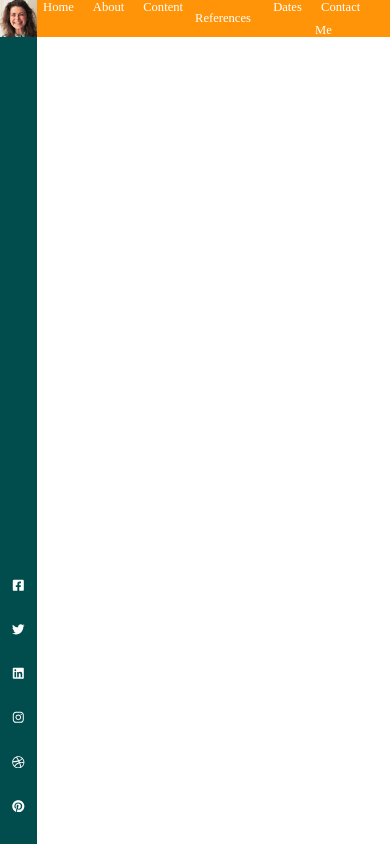
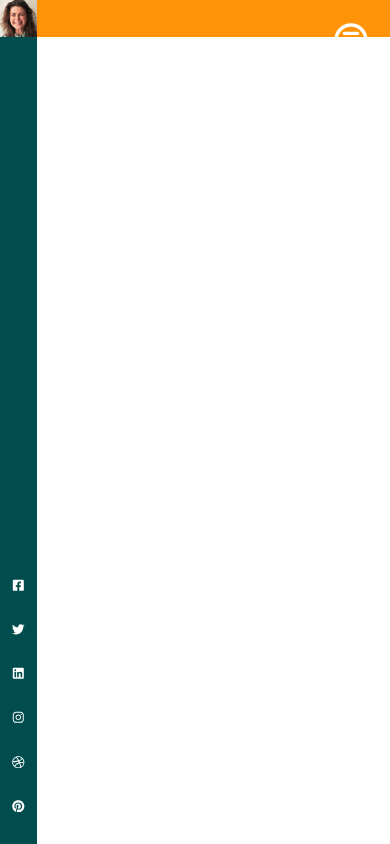
Before and after one commit to c0basi/scarlet-portfolio, a React (Create React App) app: page / in a window 390 px wide. Built offline with nearby package versions, Linux system fonts and the light colour scheme; the HTML template or start-up script is replaced by a standard one; a web font is replaced by a local one.

Commit message:
made the navbar responsive

```diff
--- a/src/components/MainContent/MainContent.js
+++ b/src/components/MainContent/MainContent.js
@@ -1,4 +1,4 @@
-import Header from './Header';
+import Header from './NavBar/Header';
 import './MainContent.css';
 const MainContent = () => {
 	return (
--- a/src/components/MainContent/Header.css
+++ b/src/components/MainContent/NavBar/Header.css
@@ -2,9 +2,11 @@ header.header {
 	background-color: var(--secondary-color);
 	height: calc(3vh + 3vw);
 	width: 100%;
+	z-index: 2;
 }
 
-nav.header__main-nav {
+nav.header__main-nav,
+nav.mobile-navigation {
 	height: 100%;
 }
 
@@ -53,3 +55,46 @@ ul.header__main-nav--links li a:active::before,
 ul.header__main-nav--links li a:active::after {
 	transform: scaleX(1);
 }
+
+.mobile-navigation {
+	display: none;
+}
+
+/* ****************************************** Media query for small screens ******************************************************** */
+
+@media screen and (max-width: 610px) {
+	.header__main-nav {
+		display: none;
+	}
+
+	.mobile-navigation {
+		display: block;
+		background-color: var(--secondary-color);
+		align-items: center;
+	}
+
+	.mobile-navigation .hamburger {
+		position: fixed;
+		top: 2rem;
+		right: 5%;
+		cursor: pointer;
+		z-index: 5;
+	}
+	.mobile-navigation .header__main-nav--links {
+		display: flex;
+		flex-direction: column;
+		justify-content: flex-start;
+		top: calc(3vw + 3vh);
+		right: 0;
+		position: fixed;
+		background-color: var(--secondary-color);
+		width: 40%;
+		z-index: 4;
+		padding-top: 4rem;
+	}
+
+	.mobile-navigation .header__main-nav--links li {
+		margin-left: 6vw;
+		margin-bottom: 4vh;
+	}
+}
--- a/src/components/MainContent/Header.js
+++ b/src/components/MainContent/NavBar/Header.js
@@ -1,13 +1,12 @@
+import MobileNavigation from './MobileNavigation';
+import Navigation from './Navigation';
 import './Header.css';
 const Header = () => {
 	return (
 		<header className="header">
-			<nav className="header__main-nav">
-				<div className="header__main-nav--hamburger">
-					<div className="line line 1"></div>
-					<div className="line line 2"></div>
-					<div className="line line 3"></div>
-				</div>
+			<MobileNavigation />
+			<Navigation />
+			{/* <nav className="header__main-nav">
 				<ul className="header__main-nav--links">
 					<li>
 						<a href="#">Home</a>
@@ -28,7 +27,7 @@ const Header = () => {
 						<a href="#">Contact Me</a>
 					</li>
 				</ul>
-			</nav>
+			</nav> */}
 		</header>
 	);
 };
--- /dev/null
+++ b/src/components/MainContent/NavBar/MobileNavigation.js
@@ -0,0 +1,33 @@
+import NavLinks from './NavLinks';
+import { useState } from 'react';
+
+import { CgMenuRound, CgCloseO } from 'react-icons/cg';
+
+const MobileNavigation = () => {
+	const [open, setOpen] = useState(false);
+	const hanburgerIcon = (
+		<CgMenuRound
+			className="hamburger"
+			size="4rem"
+			color="white"
+			onClick={() => setOpen((prev) => !prev)}
+		/>
+	);
+
+	const closeIcon = (
+		<CgCloseO
+			className="hamburger"
+			size="4rem"
+			color="white"
+			onClick={() => setOpen((prev) => !prev)}
+		/>
+	);
+	const closeMobileMenu = () => setOpen(false);
+	return (
+		<nav className="mobile-navigation">
+			{open ? closeIcon : hanburgerIcon}
+			{open && <NavLinks isMobile={true} closeMobileMenu={closeMobileMenu} />}
+		</nav>
+	);
+};
+export default MobileNavigation;
--- /dev/null
+++ b/src/components/MainContent/NavBar/NavLinks.js
@@ -0,0 +1,29 @@
+const NavLinks = (props) => {
+	const closeMobileNavHandler = () => {
+		props.isMobile && props.closeMobileMenu();
+	};
+	return (
+		<ul className="header__main-nav--links">
+			<li onClick={closeMobileNavHandler}>
+				<a href="#">Home</a>
+			</li>
+			<li onClick={closeMobileNavHandler}>
+				<a href="#">About</a>
+			</li>
+			<li onClick={closeMobileNavHandler}>
+				<a href="#">Content</a>
+			</li>
+			<li onClick={closeMobileNavHandler}>
+				<a href="#">References</a>
+			</li>
+			<li onClick={closeMobileNavHandler}>
+				<a href="#">Dates</a>
+			</li>
+			<li onClick={closeMobileNavHandler}>
+				<a href="#">Contact Me</a>
+			</li>
+		</ul>
+	);
+};
+
+export default NavLinks;
--- /dev/null
+++ b/src/components/MainContent/NavBar/Navigation.js
@@ -0,0 +1,11 @@
+import NavLinks from './NavLinks';
+
+const Navigation = () => {
+	return (
+		<nav className="header__main-nav">
+			<NavLinks />
+		</nav>
+	);
+};
+
+export default Navigation;
```
Also changed, not shown: 2 other files (tests, documents, lock files or other folders).
